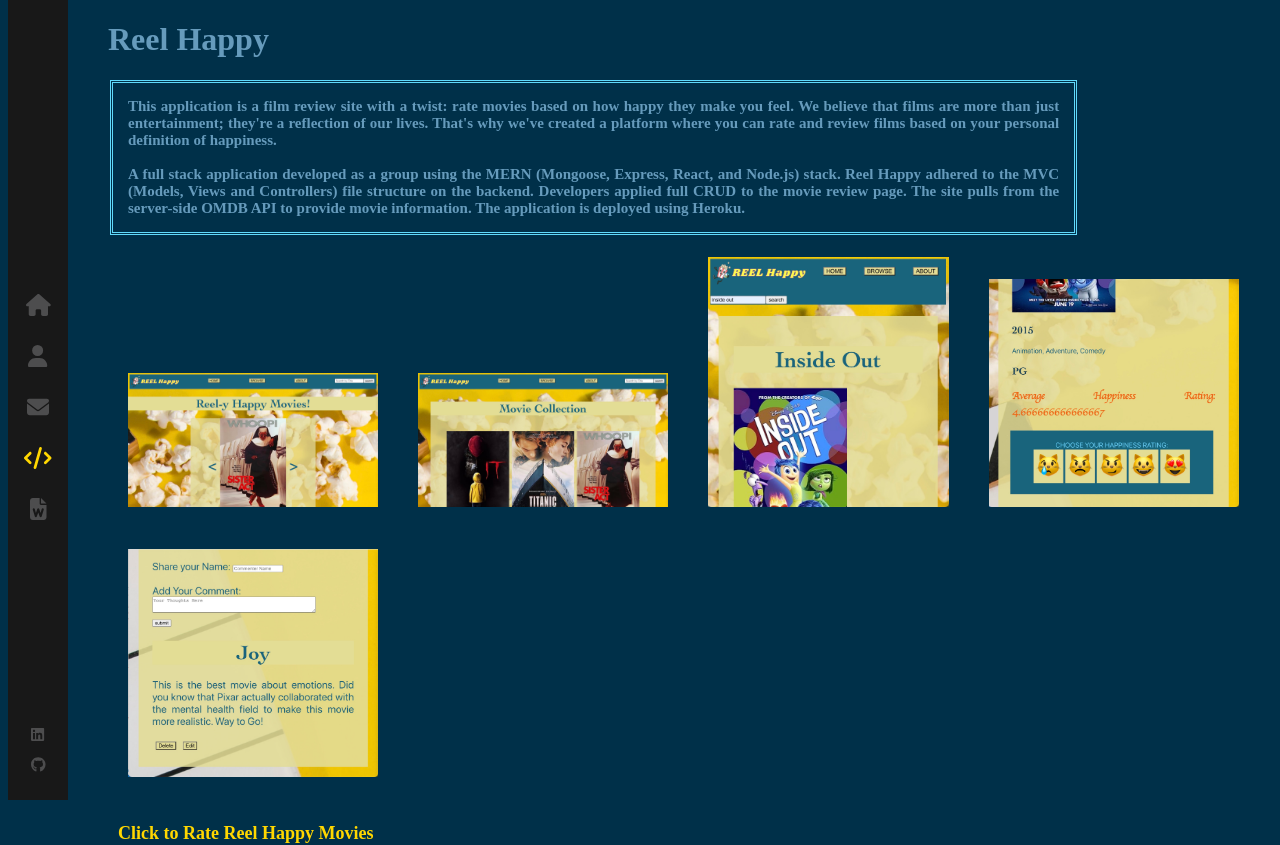
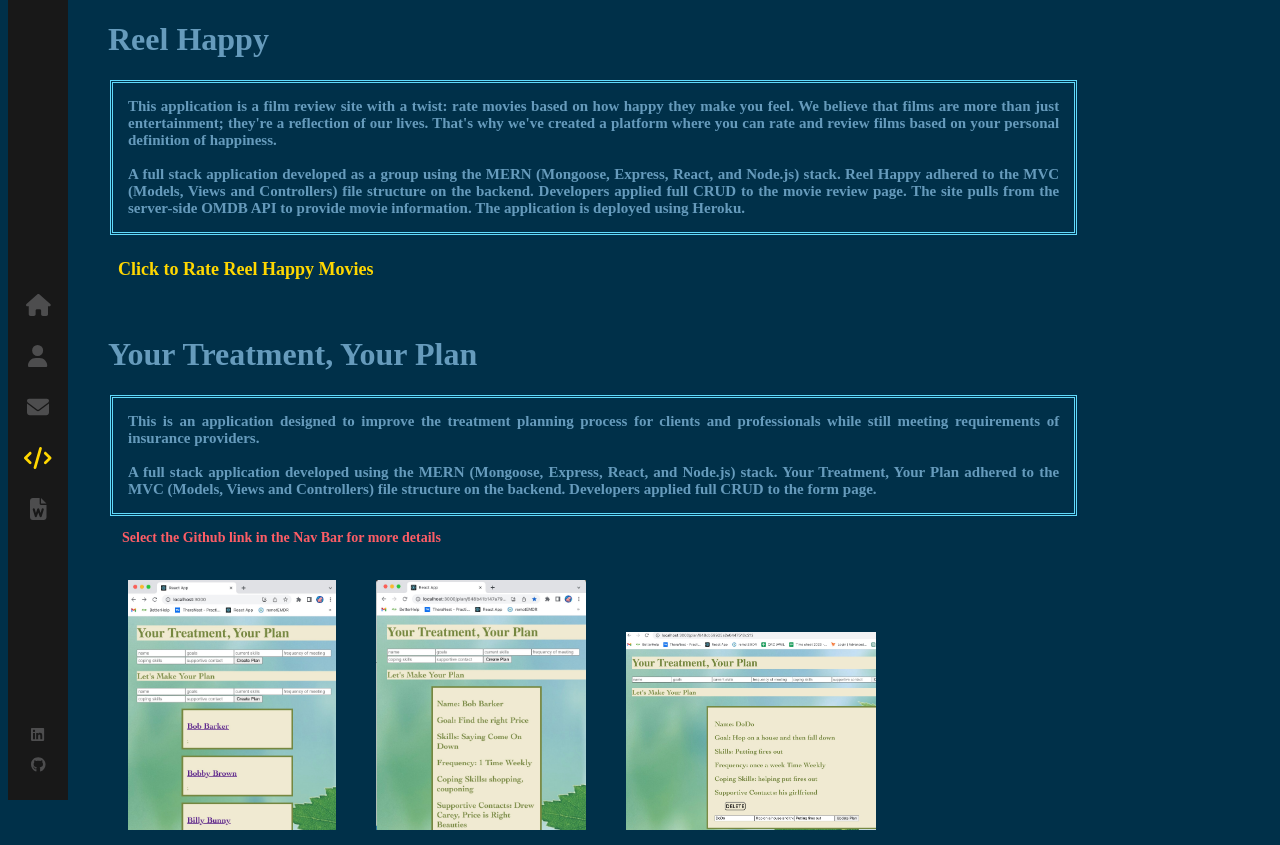
Before and after one commit to Amanda-Barlow/Portfolio2, a React (Create React App) app: page /projects in a window 1280 px wide. Shown: the top 845 px of the page. Built offline with nearby package versions, Linux system fonts and the light colour scheme.

Commit message:
commented out pictures to try to push

```diff
--- a/src/components/Projects/index.js
+++ b/src/components/Projects/index.js
@@ -15,11 +15,11 @@
          <h1>Reel Happy</h1>
          <h2>This application is a film review site with a twist: rate movies based on how happy they make you feel. We believe that films are more than just entertainment; they're a reflection of our lives. That's why we've created a platform where you can rate and review films based on your personal definition of happiness.<br />
          <br />A full stack application developed as a group using the MERN (Mongoose, Express, React, and Node.js) stack. Reel Happy adhered to the MVC (Models, Views and Controllers) file structure on the backend. Developers applied full CRUD to the movie review page. The site pulls from the server-side OMDB API to provide movie information. The application is deployed using Heroku. </h2>
-         <img src = {require('/Users/amandabarlow/Desktop/PostCourse/portfolio2/src/assets/ReelHome.jpeg')} alt='Reel Happy Home'style={{ maxWidth: '25em', maxHeight: '25em' }}/>
+         {/* <img src = {require('/Users/amandabarlow/Desktop/PostCourse/portfolio2/src/assets/ReelHome.jpeg')} alt='Reel Happy Home'style={{ maxWidth: '25em', maxHeight: '25em' }}/>
          <img src = {require('/Users/amandabarlow/Desktop/PostCourse/portfolio2/src/assets/ReelBrowse.jpeg')} alt='Reel Happy Browse'style={{ maxWidth: '25em', maxHeight: '25em' }}/>
          <img src = {require('/Users/amandabarlow/Desktop/PostCourse/portfolio2/src/assets/ReelShow.jpeg')} alt='Reel Happy Show Page 1'style={{ maxWidth: '25em', maxHeight: '25em' }}/>
          <img src = {require('/Users/amandabarlow/Desktop/PostCourse/portfolio2/src/assets/ReelRating.jpeg')} alt='Reel Happy Show Page 2'style={{ maxWidth: '25em', maxHeight: '25em' }}/>
-         <img src = {require('/Users/amandabarlow/Desktop/PostCourse/portfolio2/src/assets/ReelComments.jpeg')} alt='Reel Happy Show Page 3'style={{ maxWidth: '25em', maxHeight: '25em' }}/>
+         <img src = {require('/Users/amandabarlow/Desktop/PostCourse/portfolio2/src/assets/ReelComments.jpeg')} alt='Reel Happy Show Page 3'style={{ maxWidth: '25em', maxHeight: '25em' }}/> */}
       <h4><Link to='https://reel-happy.herokuapp.com//' style={linkStyle} relative='path'>Click to Rate Reel Happy Movies</Link></h4>
       <br />
 
```
